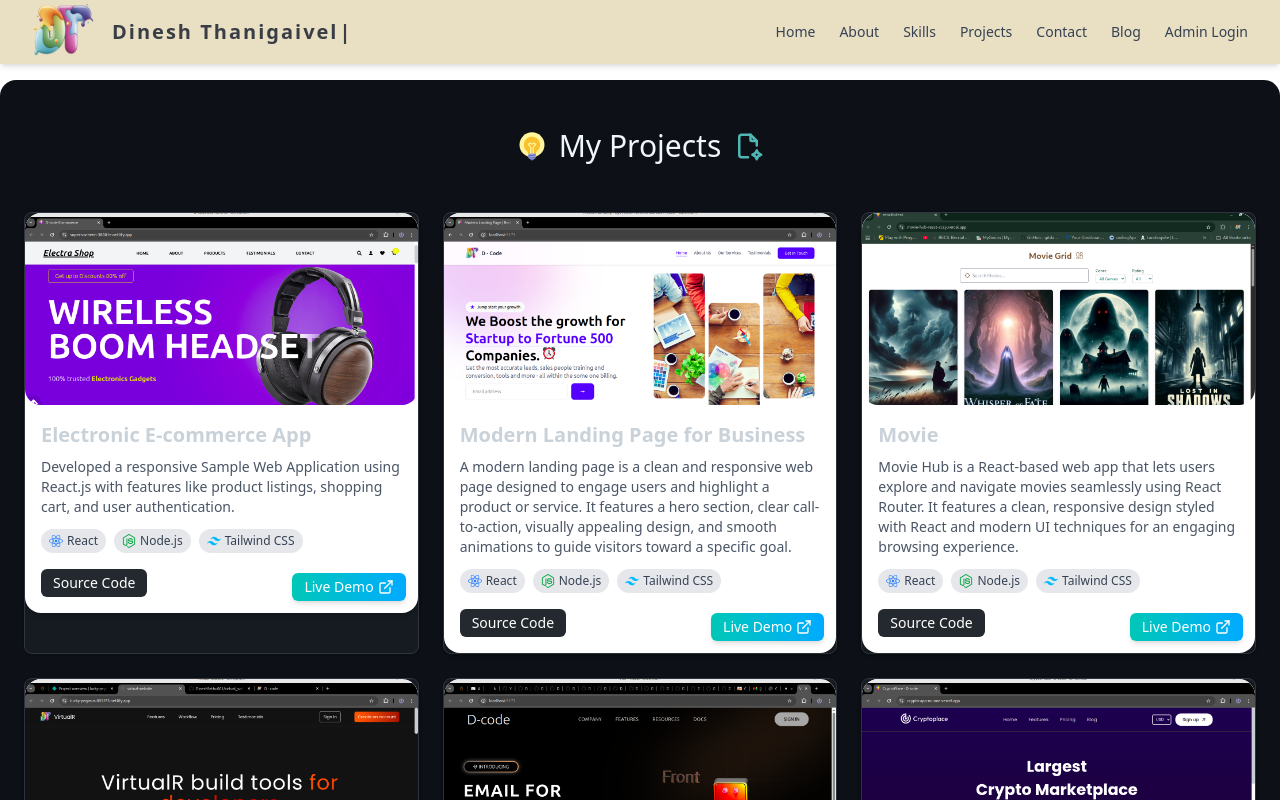
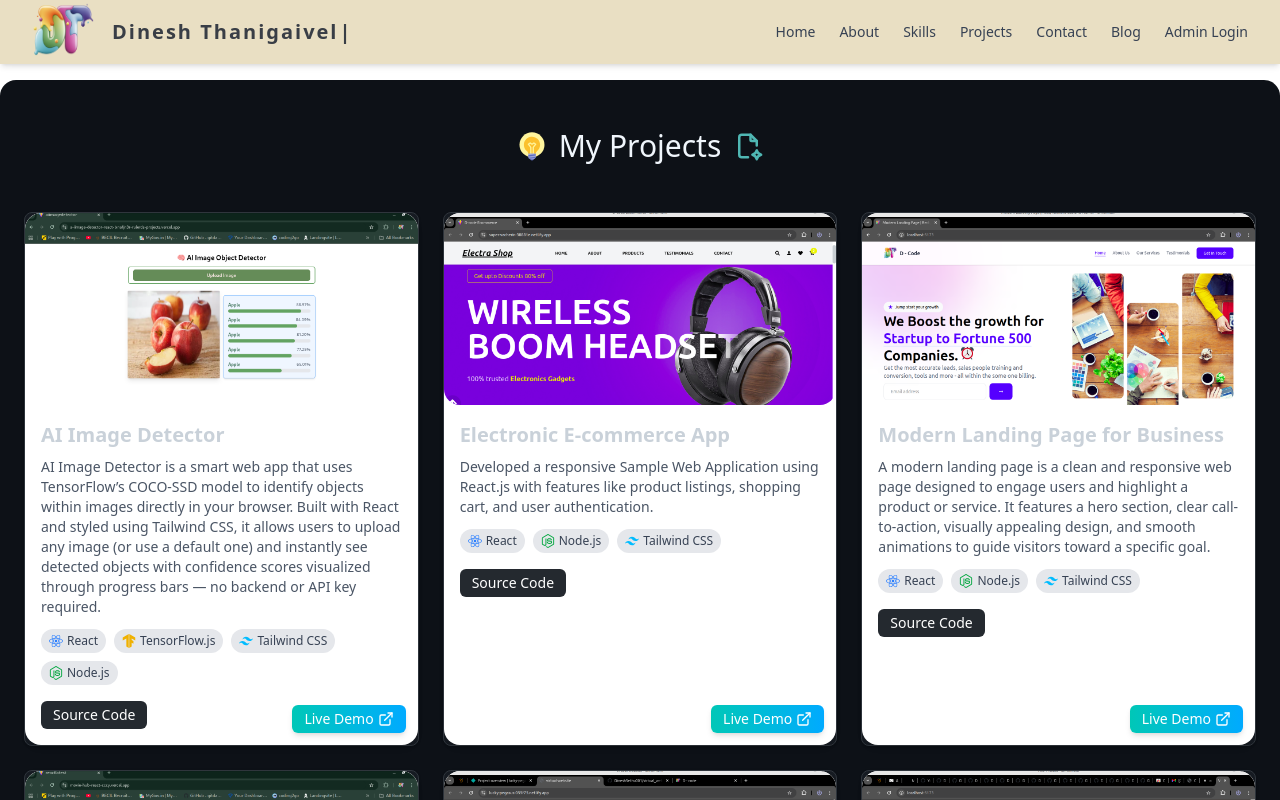
Before and after one commit to DineshSethu001/PORTFOLIO, a React (Vite) app: page /projects in a window 1280 px wide. Built offline with nearby package versions, Linux system fonts and the light colour scheme; a web font is replaced by a local one.

Commit message:
ai detector project updated

```diff
--- a/src/pages/project/ProjectAsset.js
+++ b/src/pages/project/ProjectAsset.js
@@ -1,5 +1,5 @@
 import { FaReact, FaNodeJs } from "react-icons/fa";
-import { SiTailwindcss, SiStyledcomponents } from "react-icons/si";
+import { SiTailwindcss, SiStyledcomponents,SiTensorflow } from "react-icons/si";
 
 import mix from '../../assets/project_images/mix.png'
 import e1 from "../../assets/project_images/e1.png";
@@ -8,8 +8,24 @@ import vi from '../../assets/project_images/vi1.png'
 import crypto_app from '../../assets/project_images/crypt_app.png'
 import Email from '../../assets/project_images/Email.png'
 import movie from '../../assets/project_images/movie.png'
+import aiImage from '../../assets/project_images/aiImage.png'
 
 const projectAsset = [
+ {
+  title: "AI Image Detector",
+  description:
+    "AI Image Detector is a smart web app that uses TensorFlow’s COCO-SSD model to identify objects within images directly in your browser. Built with React and styled using Tailwind CSS, it allows users to upload any image (or use a default one) and instantly see detected objects with confidence scores visualized through progress bars — no backend or API key required.",
+  tech: [
+    { name: "React", icon: FaReact, color: "text-blue-500" },
+    { name: "TensorFlow.js", icon: SiTensorflow, color: "text-yellow-500" },
+    { name: "Tailwind CSS", icon: SiTailwindcss, color: "text-sky-400" },
+    { name: "Node.js", icon: FaNodeJs, color: "text-green-600" },
+
+  ],
+  image: aiImage, // replace this with your imported image name
+  demo: "https://a-iimage-detector-react-ixna1jn3r-rulerds-projects.vercel.app/",
+  code: "https://github.com/DineshSethu001/AIimageDetector-react-",
+},
   {
     title: "Electronic E-commerce App",
     description:
--- a/src/pages/project/Projects.jsx
+++ b/src/pages/project/Projects.jsx
@@ -17,11 +17,11 @@ const Projects = () => {
       My Projects
       <TbFileSpark className="text-[#4FB7B3]" />
     </h2>
-      <div className="grid gap-6 md:grid-cols-2 lg:grid-cols-3">
+      <div className="grid gap-6 md:grid-cols-2 lg:grid-cols-3 items-stretch">
         {projectAsset.map((project, index) => (
           <div
             key={index}
-            className="bg-[#161b22] border border-[#30363d] rounded-lg shadow-sm hover:shadow-md transition duration-200"
+            className="bg-[#161b22] border border-[#30363d] rounded-lg shadow-sm hover:shadow-md transition duration-200 flex hover:translate-y-2 transform transition-all duration-300 ease-out"
           >
             <ProjectCard project={project} />
           </div>
```
Also changed, not shown: src/assets/project_images/aiImage.png (added).
